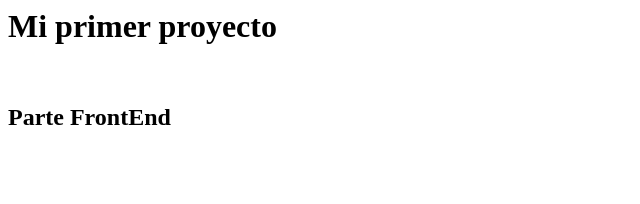
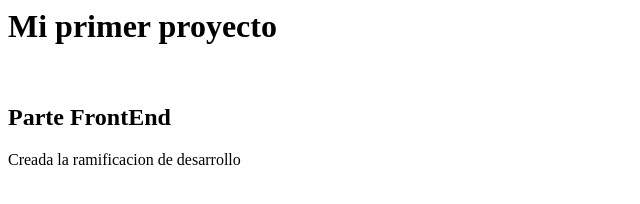
Before and after one commit to JavierMasetto/Portfolio-FrontEnd, a plain HTML site: page index.html in a window 1280 px wide. Shown: the whole page, without its empty margins (0-640 px from the left). Drawn offline with Linux system fonts and the light colour scheme.

Commit message:
Update index.html

```diff
--- a/index.html
+++ b/index.html
@@ -1,3 +1,4 @@
 <h1>Mi primer proyecto</h1>
 <br>
 <h2>Parte FrontEnd</h2>
+<p> Creada la ramificacion de desarrollo </p>
```
